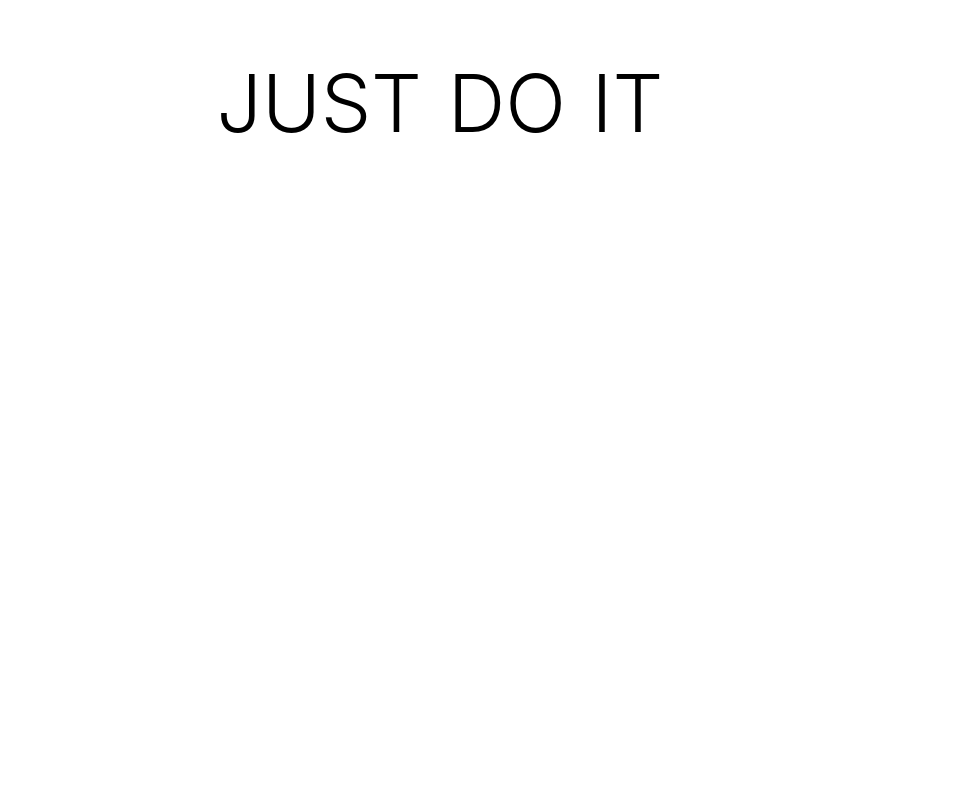
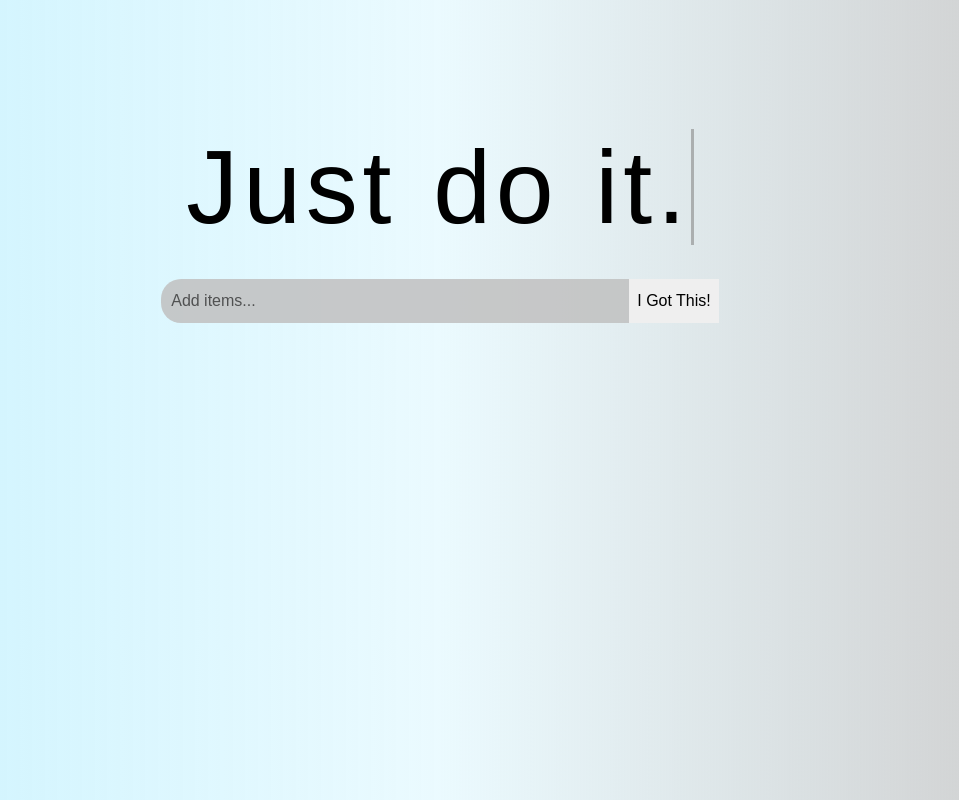
Before and after one commit to devjoshixo/todolist-mern-client, a JavaScript app: page / in a window 1280 px wide. Shown: the whole page, without its empty margins (200-1159 px from the left). Built offline with nearby package versions, Linux system fonts and the light colour scheme; the HTML template or start-up script is replaced by a standard one.

Commit message:
Heading done

```diff
--- a/src/App.js
+++ b/src/App.js
@@ -1,9 +1,16 @@
 import classes from './App.module.css';
+import TaskAdder from './components/TaskAdder';
 
 function App() {
   return (
     <div className={classes['App']}>
-      <h1 className={classes['mainHeading']}>JUST DO IT</h1>
+      <h1 className={classes['mainHeading']}>
+        Just do it.<span className={classes['mainHeading123']}></span>
+      </h1>
+
+      {/* TaskAdding  */}
+      <TaskAdder />
+      {/* Showing current tasks */}
     </div>
   );
 }
--- a/src/App.module.css
+++ b/src/App.module.css
@@ -1,9 +1,21 @@
+body{
+  background-image:linear-gradient(to right,rgba(103, 220, 253, 0.349),rgba(120, 223, 252, 0.149),rgb(205, 204, 204));
+}
+
 .App {
   text-align: center;
 }
 
+
 .mainHeading{
-  font-size:5rem;
+  font-family: 'Work Sans', sans-serif;
+  margin:8rem auto 1rem auto;
+  font-size:6.5rem;
   font-weight: 300;
+  letter-spacing: 0.3rem;
   word-spacing:0.2rem;
 }
+.mainHeading123{
+  border-left: 3px solid rgba(131, 131, 131, 0.564);
+  height: 500px;
+}
--- /dev/null
+++ b/src/components/TaskAdder.js
@@ -0,0 +1,12 @@
+import classes from './TaskAdder.module.css';
+
+const TaskAdder = () => {
+  return (
+    <section className={classes.taskadder}>
+      <input placeholder="Add items..." className={classes.textbox}></input>
+      <button className={classes.action}>I Got This!</button>
+    </section>
+  );
+};
+
+export default TaskAdder;
--- /dev/null
+++ b/src/components/TaskAdder.module.css
@@ -0,0 +1,41 @@
+.taskadder{
+    margin-top:2rem;
+    display:flex;
+    flex-flow: row nowrap;
+    justify-content: center;
+}
+
+
+.textbox{
+    width:35%;
+    height: 1.5rem;
+    font-size: 1rem;
+    padding:10px;
+    border-radius:20px;
+    border-top-right-radius: 0px;
+    border-bottom-right-radius: 0px;
+    border: none;
+    background-color: rgba(194, 194, 194, 0.872);
+}
+
+.textbox:hover{
+    background-color: rgba(135, 135, 135, 0.872);
+}
+
+.textbox::placeholder{
+    color:rgba(0, 0, 0, 0.598)
+}
+
+
+
+.action{
+    height: 2.76rem;
+    width:7%;
+    border:none;
+    font-size: 1rem;
+
+}
+
+.action:hover{
+    background-color: rgb(216, 216, 216);
+}
```
